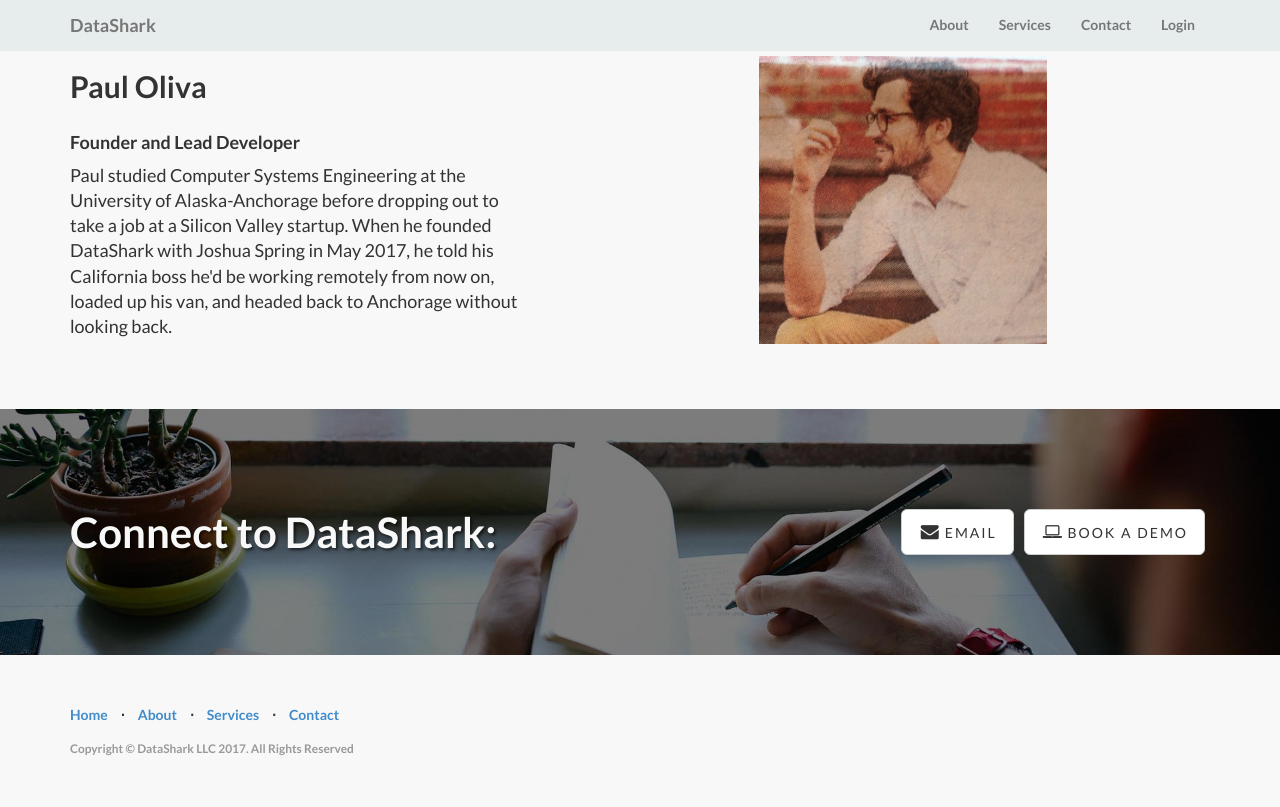
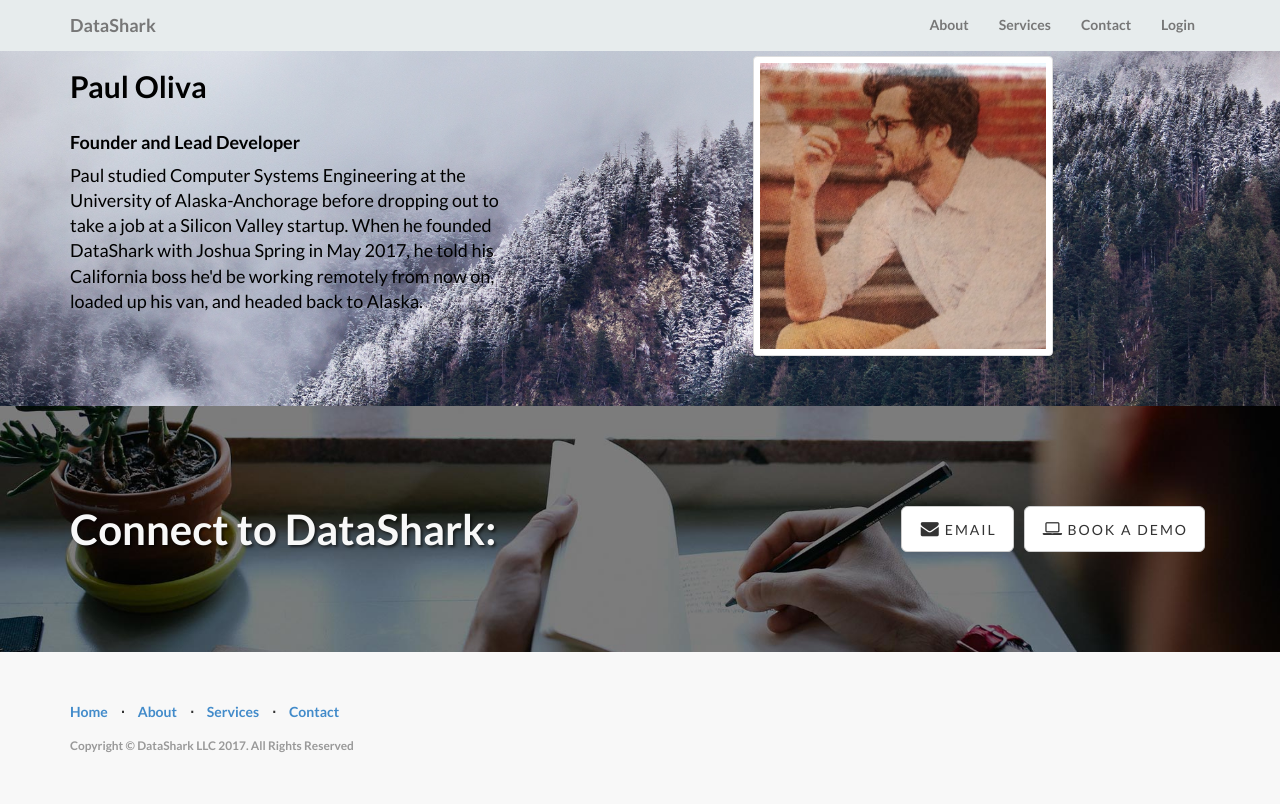
Before and after one commit to paulmoliva/OpenAPOC, a Flask app: page /about in a window 1280 px wide. After the commit the page ends 753 px from the top, so only its background shows below. Run offline with Flask 2, Linux system fonts and the light colour scheme; some libraries are stand-ins or nearby versions.

Commit message:
edit about

```diff
--- a/templates/about.html
+++ b/templates/about.html
@@ -1,7 +1,9 @@
 {% extends "layout.html" %}
 {% block body %}
 
-<div class="content-section-a">
+<div class="content-section-a"
+    style="background-image: url('../static/wood.jpg');background-size:cover;background-position:center;
+    color:black;">
 
         <div class="container">
 
@@ -12,11 +14,11 @@
                     <h4>Founder and Lead Developer</h4>
                     <p class="lead">
                         Paul studied Computer Systems Engineering at the University of Alaska-Anchorage before dropping out to take a job at a Silicon Valley startup.
-                        When he founded DataShark with Joshua Spring in May 2017, he told his California boss he'd be working remotely from now on, loaded up his van, and headed back to Anchorage without looking back.
+                        When he founded DataShark with Joshua Spring in May 2017, he told his California boss he'd be working remotely from now on, loaded up his van, and headed back to Alaska.
                     </p>
                 </div>
-                <div class="col-lg-5 col-lg-offset-2 col-sm-6">
-                    <img class="img-rounded" style="height:300px; width: 300px; padding: 6px;" src="../static/IMG_2281.jpg" alt="">
+                <div class="col-lg-5 col-lg-offset-2 col-sm-6" style="">
+                    <img class="img-thumbnail" style="margin-top: 6px;height:300px; width: 300px;background-img: whitesmoke;padding:6px" src="../static/IMG_2281.jpg" alt="">
                 </div>
             </div>
 
```
Also changed, not shown: static/wood.jpg (added).
